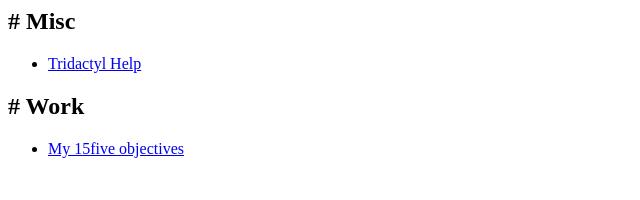
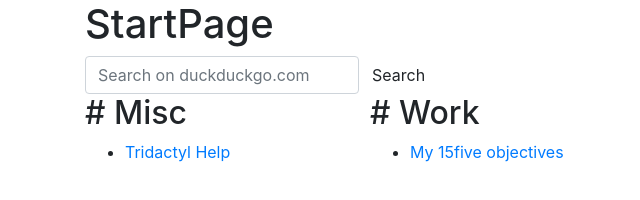
Before and after one commit to cedricbousmanne/startpage, a plain HTML site: page index.html in a window 1280 px wide. Shown: the whole page, without its empty margins (0-640 px from the left). Drawn offline with nearby package versions, Linux system fonts and the light colour scheme.

Commit message:
Add basic layout and search form

```diff
--- a/index.html
+++ b/index.html
@@ -1,16 +1,37 @@
-<html>
+<!DOCTYPE html>
+<html lang="en">
   <head>
     <title>StartPage</title>
+    <link rel="stylesheet" type="text/css" href="https://stackpath.bootstrapcdn.com/bootstrap/4.3.1/css/bootstrap.min.css">
+    <script src="https://stackpath.bootstrapcdn.com/bootstrap/4.3.1/js/bootstrap.min.js" integrity="sha384-JjSmVgyd0p3pXB1rRibZUAYoIIy6OrQ6VrjIEaFf/nJGzIxFDsf4x0xIM+B07jRM" crossorigin="anonymous"></script>
   </head>
   <body>
-    <div>
+    <div class="container">
+      <h1>StartPage</h1>
+      <div class="row">
+        <div class="col-md-6 col-md-offset-3">
+          <form class="form-inline" role="search" action="https://duckduckgo.com/">
+            <div class="form-group">
+              <input type="text" name="q" class="form-control" placeholder="Search on duckduckgo.com">
+            </div>
+            <button type="submit" class="btn btn-default">Search</button>
+          </form>
+        </div>
+      </div>
+      <div class="row">
+        <div class="col-md-3">
           <h2># Misc</h2>
           <ul>
             <li><a href="https://github.com/tridactyl/tridactyl">Tridactyl Help</a></li>
           </ul>
+        </div>
+        <div class="col-md-3">
           <h2># Work</h2>
           <ul>
             <li><a href="https://my.15five.com/objectives/dashboard/users/1357286/">My 15five objectives</a></li>
           </ul>
+        </div>
+      </div>
+    </div>
   </body>
 </html>
```
Lines whose indentation alone changed are shown as unchanged.
